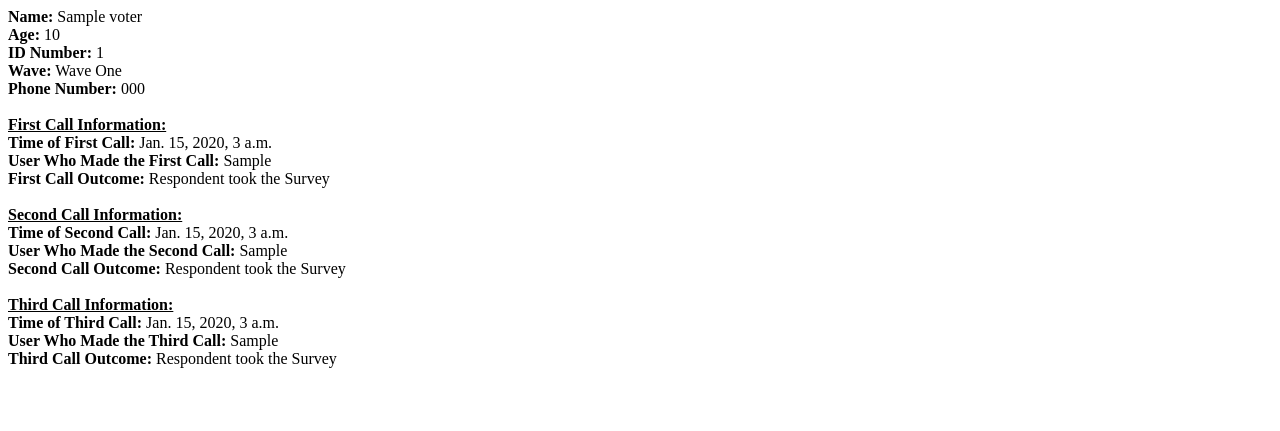
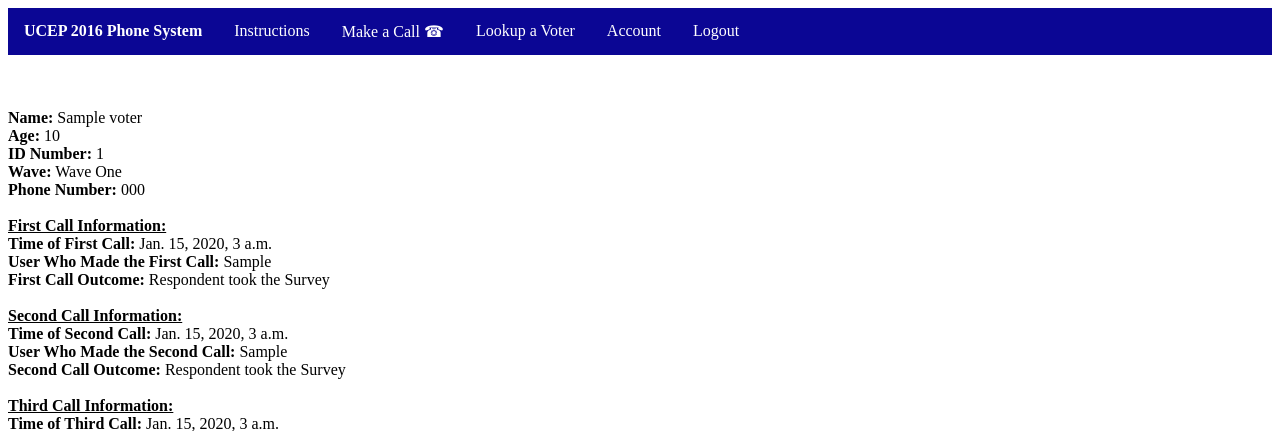
Before and after one commit to benjamin-issa/exit_poll, a Django app: page /voters/1/ in a window 1280 px wide. Shown: the top 431 px of the page. Run offline with Django 3.2, Linux system fonts and the light colour scheme; tables that the repository leaves empty hold one stand-in row (values such as "Sample post").

Commit message:
Navbar created (non-functional)

```diff
--- a/exit_poll_site/templates/base.html
+++ b/exit_poll_site/templates/base.html
@@ -0,0 +1,50 @@
+<!DOCTYPE html>
+<html lang="en">
+<style>
+ul {
+    list-style-type: none;
+    margin: 0;
+    padding: 0;
+    overflow: hidden;
+    background-color: #0B0694;
+}
+
+li {
+    float: left;
+}
+
+li a {
+    display: block;
+    color: white;
+    text-align: center;
+    padding: 14px 16px;
+    text-decoration: none;
+}
+
+li b {
+    display: block;
+    color: white;
+    text-align: center;
+    padding: 14px 16px;
+    text-decoration: none;
+}
+
+a:hover:not(.active) {
+    background-color: #940648;
+}
+
+
+</style>
+<body>
+
+<ul>
+  <li><b>UCEP 2016 Phone System</b></li>
+  <li><a href="#home">Instructions</a></li>
+  <li><a href="{% url 'voters:random' %}">Make a Call &#x260E</a></li>
+  <li><a href="#contact">Lookup a Voter</a></li>
+  <li><a href="#about">Account</a></li>
+  <li><a href="#about">Logout</a></li>
+</ul>
+</body>
+<br>{% block content %}{% endblock %}
+</html>
--- a/exit_poll_site/voters/templates/voters/detail.html
+++ b/exit_poll_site/voters/templates/voters/detail.html
@@ -1,3 +1,13 @@
+{% extends "base.html" %}
+
+{% block content%}
+
+{% if not voter.call_three and not voter.took_survey%}
+<i>Please copy and paste this voter's ID number into Qualtrics, call them, and then record what happens below. </i>
+{% endif %}
+
+<br><br>
+
 <b>Name:</b> {{ voter }} <br>
 <b>Age:</b> {{ voter.respondent_age }}<br>
 <b>ID Number:</b> {{ voter.respondent_id }}<br>
@@ -63,3 +73,4 @@ What happened when you called this voter? <br> <br>
 <input type="submit" value="Submit" />
 </form>
 {% endif %}
+{% endblock content%}
--- a/exit_poll_site/voters/urls.py
+++ b/exit_poll_site/voters/urls.py
@@ -8,5 +8,6 @@ urlpatterns = [
     # ex: /voters/5/
     url(r'^(?P<respondent_id>[0-9]+)/$', views.detail, name='detail'),
     url(r'^(?P<voter_id>[0-9]+)/result/$', views.result, name='result'),
+    url(r'randomize/$', views.random, name='random'),
 
 ]
--- a/exit_poll_site/voters/views.py
+++ b/exit_poll_site/voters/views.py
@@ -57,3 +57,6 @@ def result(request, voter_id):
         voter.save()
         return HttpResponse("Processed.")
     return HttpResponse(result)
+
+def random(request):
+    return HttpResponse("randomize page")
```
